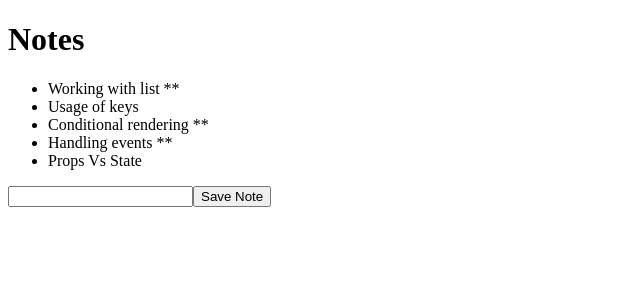
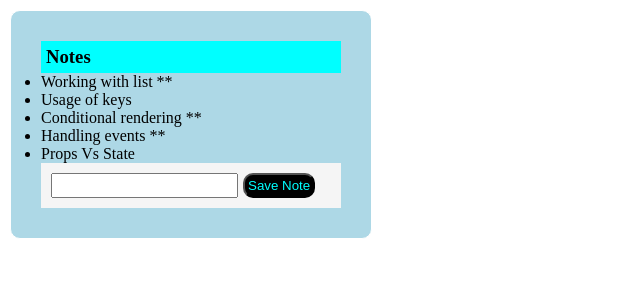
Before and after one commit to BL-Vinoth/ReactConcepts, a React (Vite) app: page / in a window 1280 px wide. Shown: the top 300 px of the page, without its empty margins (0-640 px from the left). Built offline with nearby package versions, Linux system fonts and the light colour scheme.

Commit message:
adding styles

```diff
--- /dev/null
+++ b/src/App.css
@@ -0,0 +1,34 @@
+*{
+    margin: 0;
+    padding:0 ;
+}
+
+.content {
+    background-color: lightblue;
+    width: 300px;
+    margin:10px ;
+    padding:30px ;
+    border:1px solid white;
+    border-radius: 10px;
+
+}
+
+h3 {
+    background-color: cyan;
+    padding:5px ;
+}
+
+form{
+    padding:10px ;
+    background-color:whitesmoke;
+}
+form input {
+    padding:3px ;
+    margin-right: 5px;
+}
+form button {
+    padding:3px ;
+    color:cyan ;
+    background-color: black;
+    border-radius: 10px;
+}
--- a/src/App.jsx
+++ b/src/App.jsx
@@ -1,12 +1,13 @@
 import Note from "./Components/Note";
+import "./App.css";
 function App({notes}){
   const addNote = (event) => {
     event.preventDefault() ;
     console.log("button Clicked" , event.target);
   }
   return(
-    <div>
-      <h1>Notes</h1>
+    <div className="content">
+      <h3>Notes</h3>
       <ul>
         {
           notes.map(note =>
```
